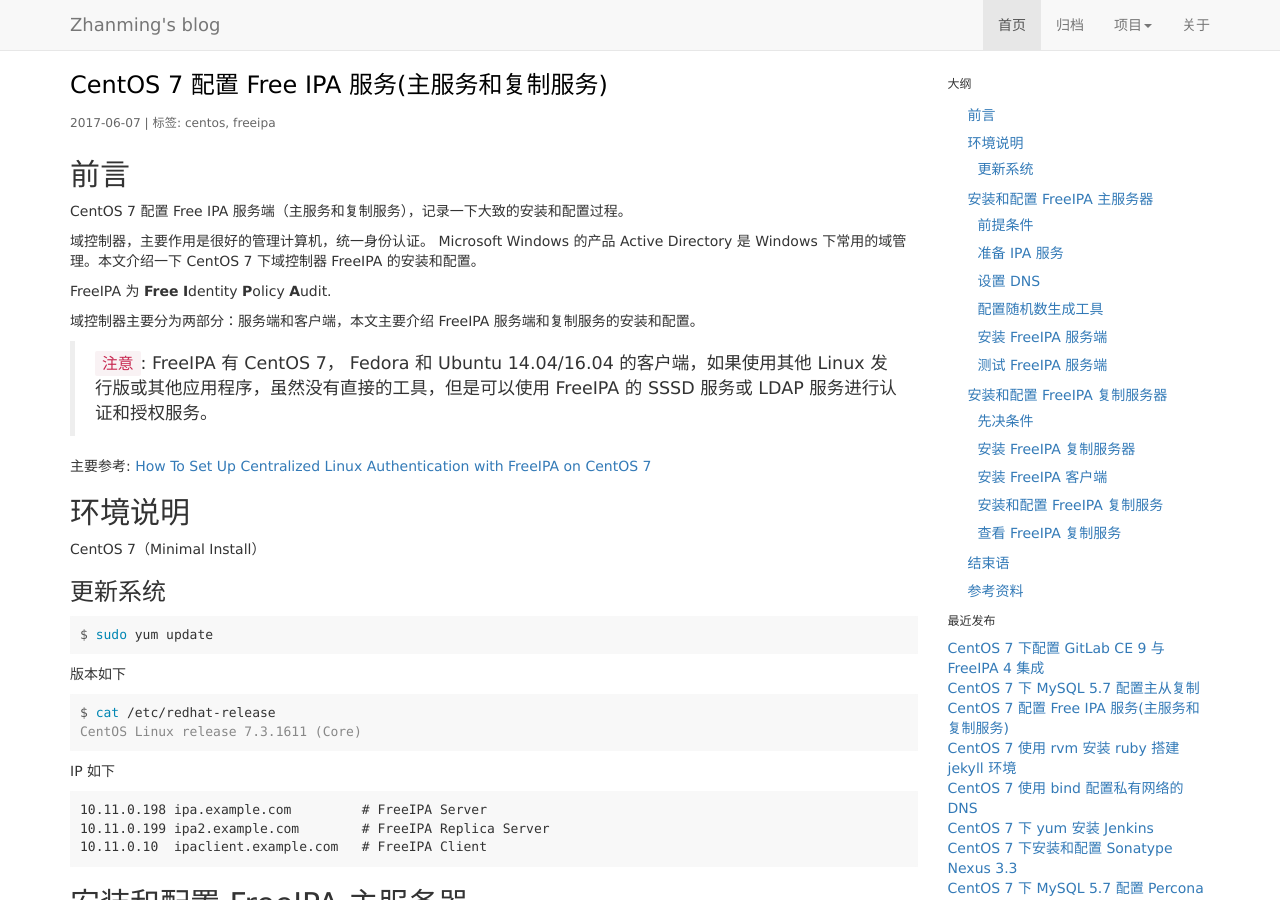
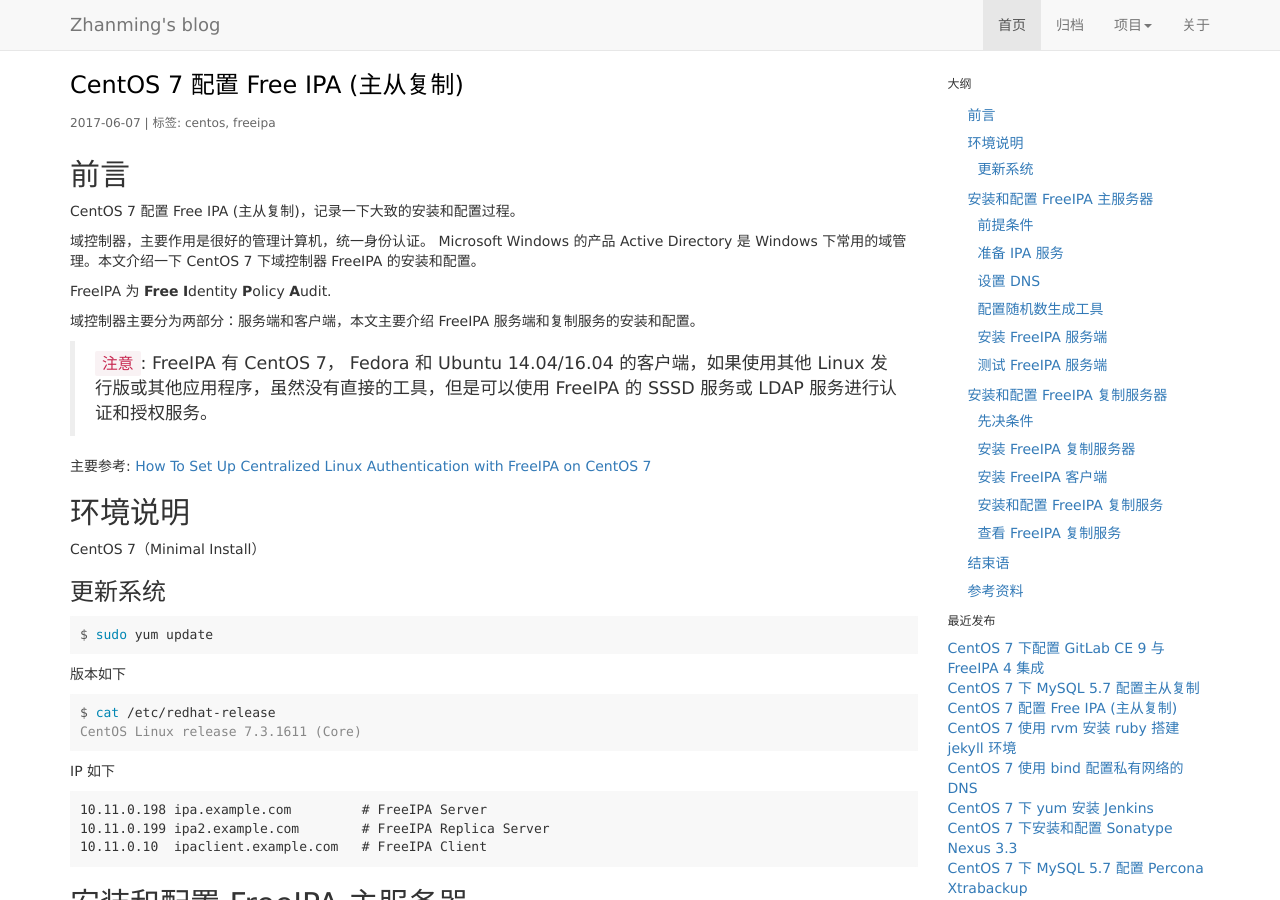
Before and after one commit to zhanming/zhanming.github.com, a Jekyll site: the page built from _posts/2017-06-07-how-to-config-freeipa-server-and-replica-on-centos-7.markdown, in a window 1280 px wide and 900 px high. Built offline with Jekyll 4.4.1, drawn with Linux system fonts in a browser that asks for light colours; comment, search, counter and statistics services are not loaded.

Commit message:
更改标题，简洁一点

```diff
--- a/_posts/2017-06-07-how-to-config-freeipa-server-and-replica-on-centos-7.markdown
+++ b/_posts/2017-06-07-how-to-config-freeipa-server-and-replica-on-centos-7.markdown
@@ -1,13 +1,13 @@
 ---
 layout: post
-title: CentOS 7 配置 Free IPA 服务(主服务和复制服务)
+title: CentOS 7 配置 Free IPA (主从复制)
 categories: [Linux]
 tags: [centos, freeipa]
-summary: CentOS 7 配置 Free IPA 服务器（主服务和复制服务），记录一下大致的安装和配置过程。
+summary: CentOS 7 配置 Free IPA (主从复制)，记录一下大致的安装和配置过程。
 ---
 ## 前言
 
-CentOS 7 配置 Free IPA 服务端（主服务和复制服务），记录一下大致的安装和配置过程。
+CentOS 7 配置 Free IPA (主从复制)，记录一下大致的安装和配置过程。
 
 域控制器，主要作用是很好的管理计算机，统一身份认证。 Microsoft Windows 的产品 Active Directory 是 Windows 下常用的域管理。本文介绍一下 CentOS 7 下域控制器 FreeIPA 的安装和配置。
 
```
